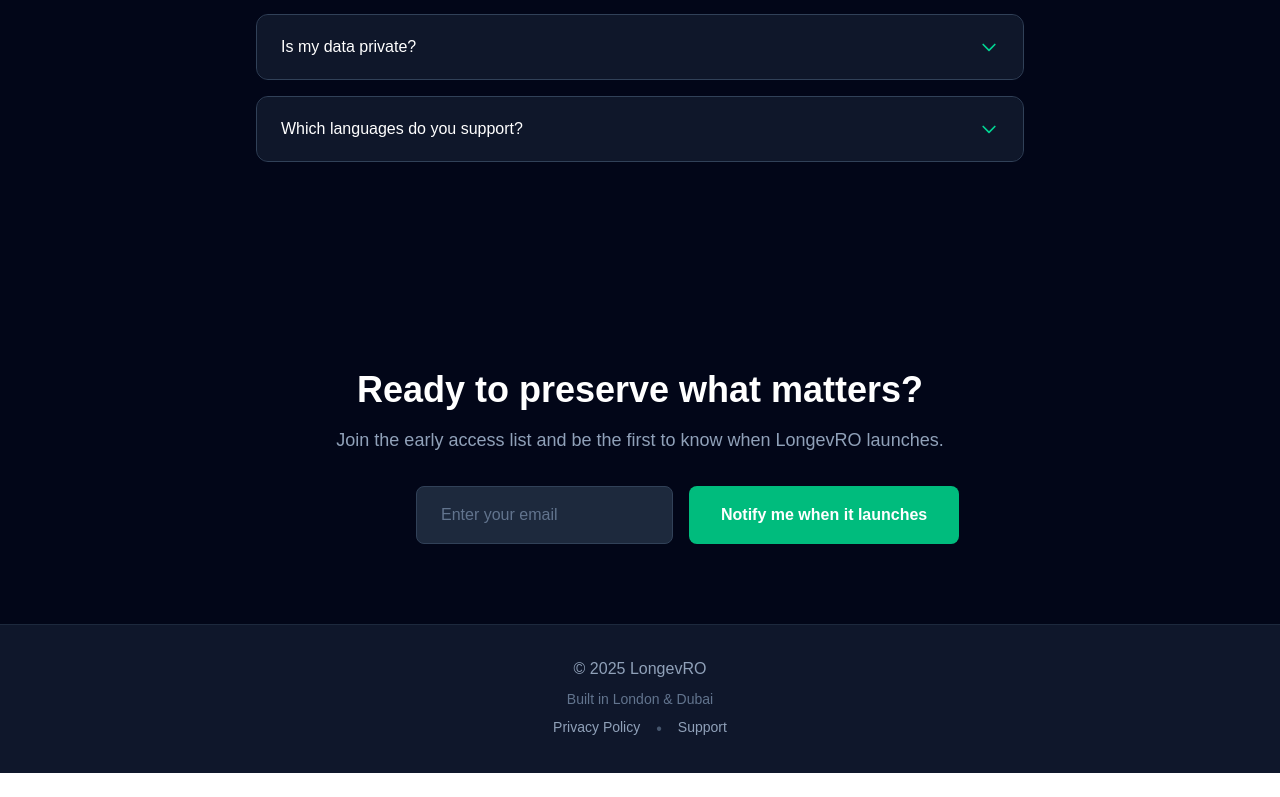
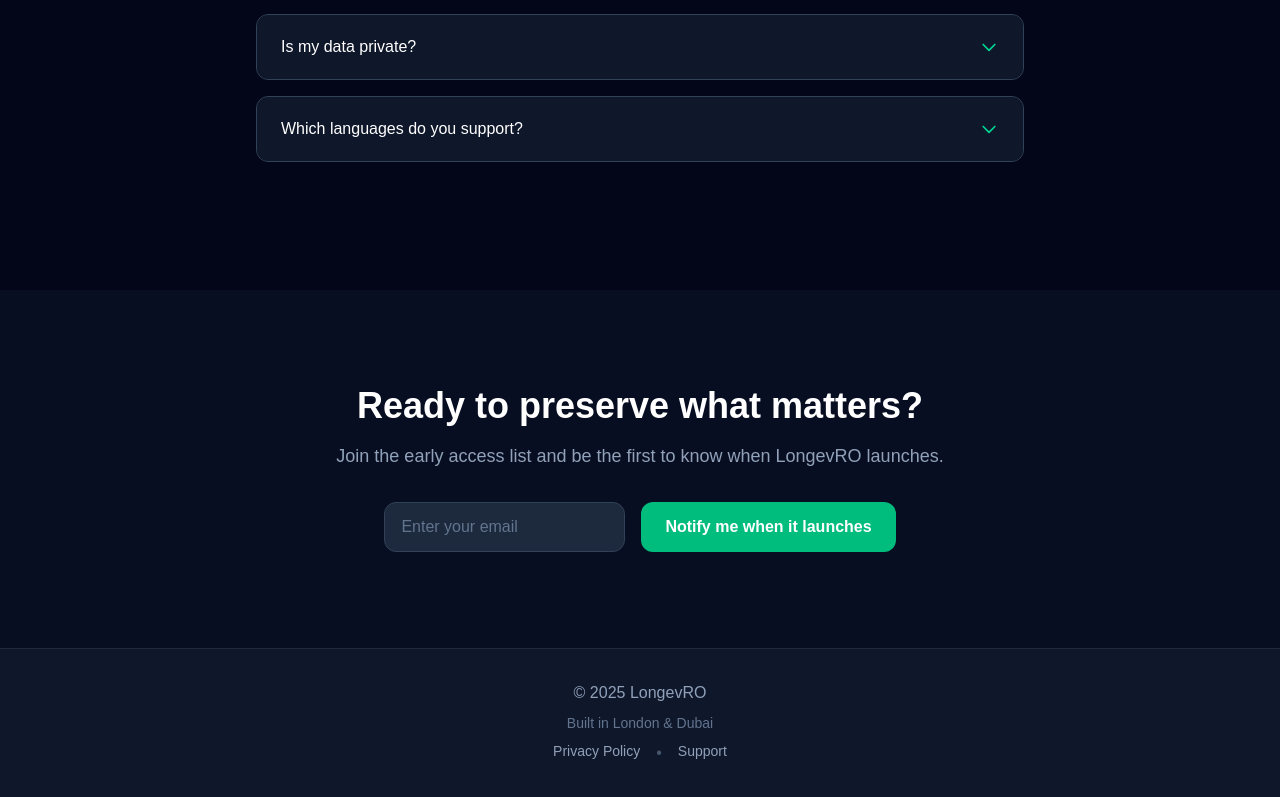
Before and after one commit to Rylik1/longevro-landing, a Next.js app: page / in a window 1280 px wide. Shown: the part 2803-3600 px from the top of the page. Before the commit the page ends 3576 px from the top, so only its background shows below. Built offline with nearby package versions, Linux system fonts and the light colour scheme.

Commit message:
Set up Netlify Forms with inline success message for email signup

```diff
--- a/src/app/page.tsx
+++ b/src/app/page.tsx
@@ -98,13 +98,8 @@
 export default function Home() {
   const [email, setEmail] = useState('');
   const [mobileMenuOpen, setMobileMenuOpen] = useState(false);
-
-  const handleSubmit = (e: React.FormEvent) => {
-    e.preventDefault();
-    console.log('Email submitted:', email);
-    alert(`Thanks! We'll notify ${email} when LongevRO launches.`);
-    setEmail('');
-  };
+  const [submitted, setSubmitted] = useState(false);
+  const [submitting, setSubmitting] = useState(false);
 
   return (
     <div className="scroll-smooth">
@@ -210,6 +205,11 @@
       </header>
 
       <main className="min-h-screen bg-slate-950">
+        {/* Hidden form for Netlify detection */}
+        <form name="early-access" data-netlify="true" netlify-honeypot="bot-field" hidden>
+          <input type="email" name="email" />
+        </form>
+
         {/* Hero Section */}
         <section id="hero" className="container mx-auto px-6 py-20 md:py-32">
           <div className="grid md:grid-cols-2 gap-12 items-center">
@@ -384,29 +384,82 @@
         <FAQSection />
 
         {/* CTA / Email Capture Section */}
-        <section id="get-the-app" className="py-20 bg-slate-950">
-          <div className="container mx-auto px-6 max-w-2xl text-center">
-            <h2 className="text-3xl md:text-4xl font-bold text-white mb-4">Ready to preserve what matters?</h2>
-            <p className="text-slate-400 text-lg mb-8">
+        <section id="get-the-app" className="py-24 px-4 bg-slate-900/50">
+          <div className="max-w-4xl mx-auto text-center">
+            <h2 className="text-3xl md:text-4xl font-bold text-white mb-4">
+              Ready to preserve what matters?
+            </h2>
+            <p className="text-slate-400 text-lg mb-8 max-w-2xl mx-auto">
               Join the early access list and be the first to know when LongevRO launches.
             </p>
 
-            <form onSubmit={handleSubmit} className="flex flex-col sm:flex-row gap-4 max-w-md mx-auto">
+            {submitted ? (
+              <div className="bg-emerald-500/10 border border-emerald-500/30 rounded-xl p-6 max-w-md mx-auto">
+                <div className="w-12 h-12 bg-emerald-500 rounded-full flex items-center justify-center mx-auto mb-4">
+                  <svg className="w-6 h-6 text-white" fill="none" stroke="currentColor" viewBox="0 0 24 24">
+                    <path strokeLinecap="round" strokeLinejoin="round" strokeWidth={2} d="M5 13l4 4L19 7" />
+                  </svg>
+                </div>
+                <h3 className="text-white font-semibold text-lg mb-2">You're on the list!</h3>
+                <p className="text-slate-400">We'll notify you as soon as LongevRO is ready to download.</p>
+              </div>
+            ) : (
+              <form
+                name="early-access"
+                method="POST"
+                data-netlify="true"
+                netlify-honeypot="bot-field"
+                onSubmit={async (e) => {
+                  e.preventDefault();
+                  setSubmitting(true);
+
+                  try {
+                    const formData = new FormData();
+                    formData.append('form-name', 'early-access');
+                    formData.append('email', email);
+
+                    await fetch('/', {
+                      method: 'POST',
+                      headers: { 'Content-Type': 'application/x-www-form-urlencoded' },
+                      body: new URLSearchParams(formData as any).toString(),
+                    });
+
+                    setSubmitted(true);
+                  } catch (error) {
+                    console.error('Form submission error:', error);
+                    alert('Something went wrong. Please try again.');
+                  } finally {
+                    setSubmitting(false);
+                  }
+                }}
+                className="flex flex-col sm:flex-row gap-4 justify-center max-w-md mx-auto"
+              >
+                {/* Honeypot field for spam protection */}
+                <input type="hidden" name="form-name" value="early-access" />
+                <p className="hidden">
+                  <label>
+                    Don't fill this out: <input name="bot-field" />
+                  </label>
+                </p>
+
                 <input
                   type="email"
-                required
-                placeholder="Enter your email"
+                  name="email"
                   value={email}
                   onChange={(e) => setEmail(e.target.value)}
-                className="flex-1 px-6 py-4 bg-slate-800 border border-slate-700 rounded-lg text-white placeholder-slate-500 focus:outline-none focus:border-emerald-500"
+                  placeholder="Enter your email"
+                  required
+                  className="flex-1 px-4 py-3 bg-slate-800 border border-slate-700 rounded-xl text-white placeholder-slate-500 focus:outline-none focus:border-emerald-500 transition-colors"
                 />
                 <button
                   type="submit"
-                className="px-8 py-4 bg-emerald-500 text-white rounded-lg hover:bg-emerald-600 transition-colors font-semibold whitespace-nowrap"
+                  disabled={submitting}
+                  className="px-6 py-3 bg-emerald-500 text-white rounded-xl hover:bg-emerald-600 transition-colors font-semibold disabled:opacity-50 disabled:cursor-not-allowed whitespace-nowrap"
                 >
-                Notify me when it launches
+                  {submitting ? 'Submitting...' : 'Notify me when it launches'}
                 </button>
               </form>
+            )}
           </div>
         </section>
 
```
Lines whose indentation alone changed are shown as unchanged.
